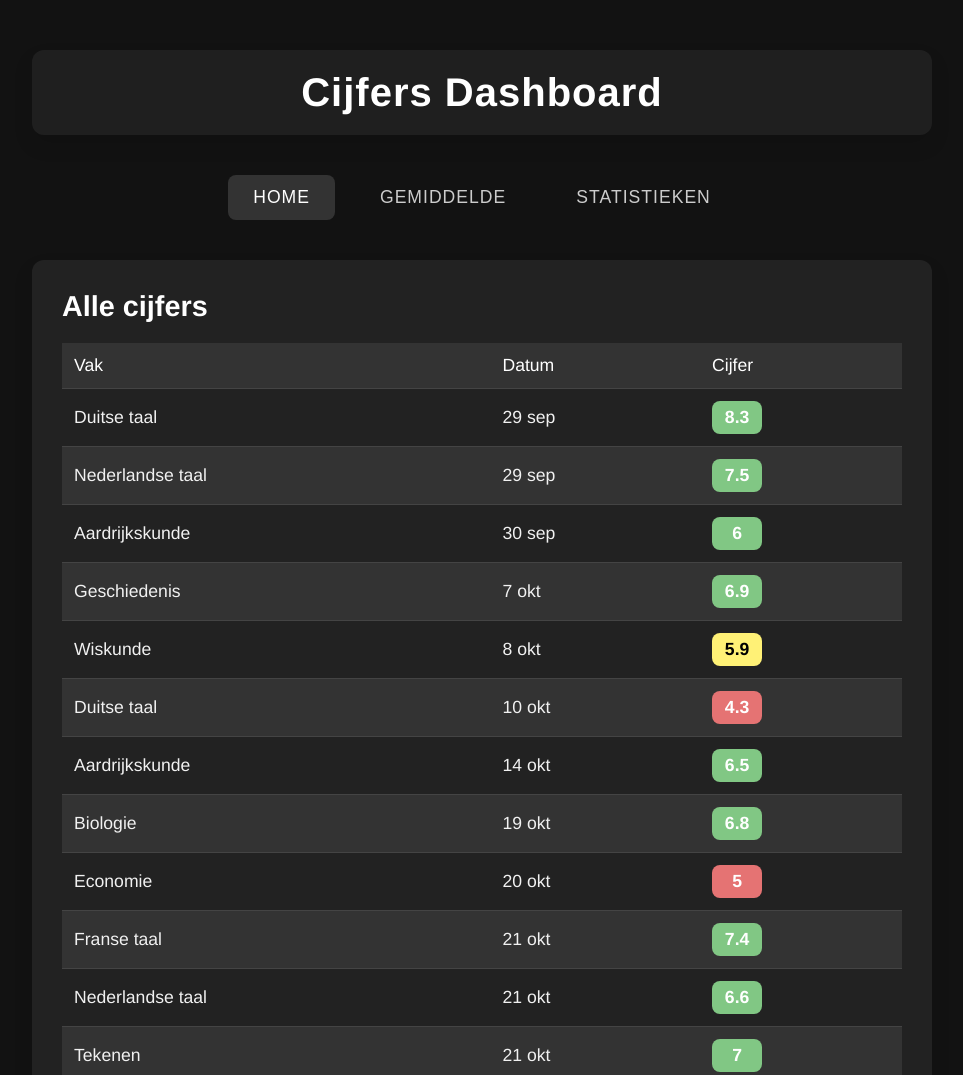
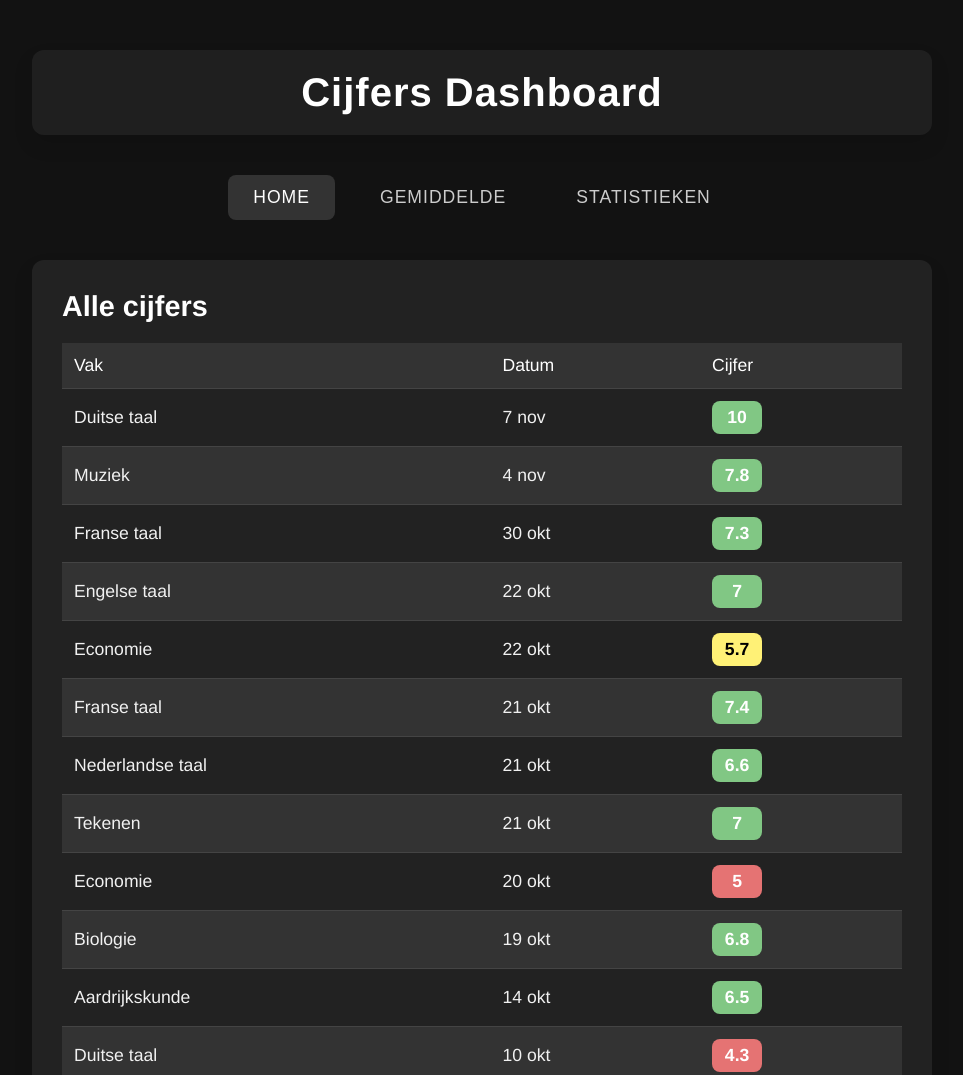
Before and after one commit to joshaadri/cijfer.data, a plain HTML site: page index.html in a window 1280 px wide. Shown: the top 1075 px of the page, without its empty margins (158-1121 px from the left). Drawn offline with nearby package versions, Linux system fonts and the light colour scheme.

```diff
--- a/index.html
+++ b/index.html
@@ -301,8 +301,8 @@
                 });
             }
 
-            // Sort by date (old to new)
-            allGrades.sort((a, b) => parseDate(a.datum) - parseDate(b.datum));
+            // Sort by date (newest to oldest)
+            allGrades.sort((a, b) => parseDate(b.datum) - parseDate(a.datum));
 
             // Fill the table
             const tbody = document.querySelector("#gradeTable tbody");
@@ -317,7 +317,6 @@
             });
         }
 
-        // Specific averages for each subject
         const specificAverages = {
             "Aardrijkskunde": 6.3, "Biologie": 6.8, "Duitse taal": 6.7,
             "Economie": 5.5, "Engelse taal": 7.0, "Franse taal": 7.3,
@@ -390,7 +389,6 @@
             });
         }
 
-        // Tab navigation function
         function openTab(tabName) {
             document.querySelectorAll('.tab').forEach(tab => tab.style.display = 'none');
             document.querySelectorAll('.tablink').forEach(btn => btn.classList.remove('active'));
@@ -403,6 +401,7 @@
         renderGrades();
         renderAverages();
     </script>
+
 </body>
 
 </html>
```
